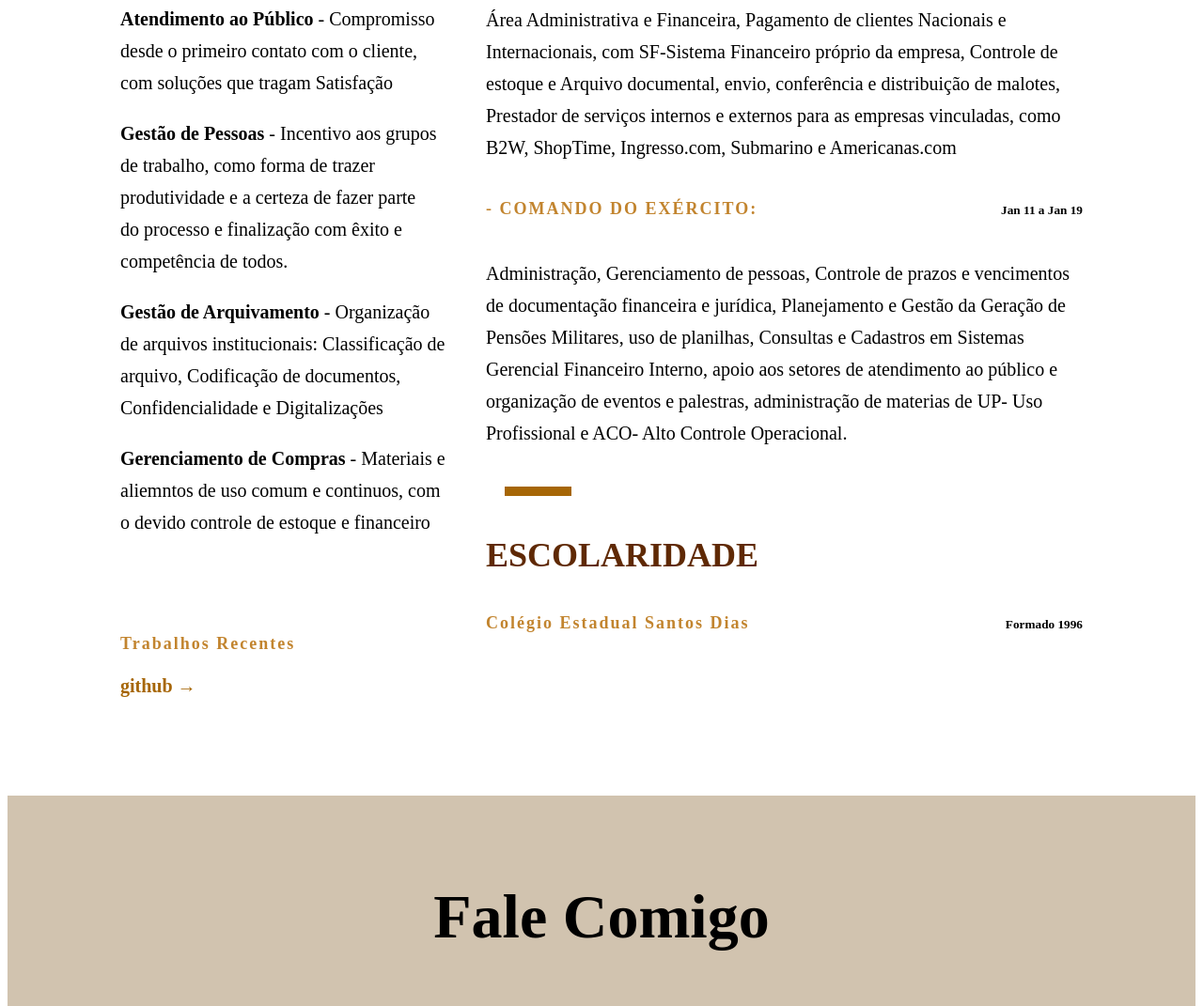
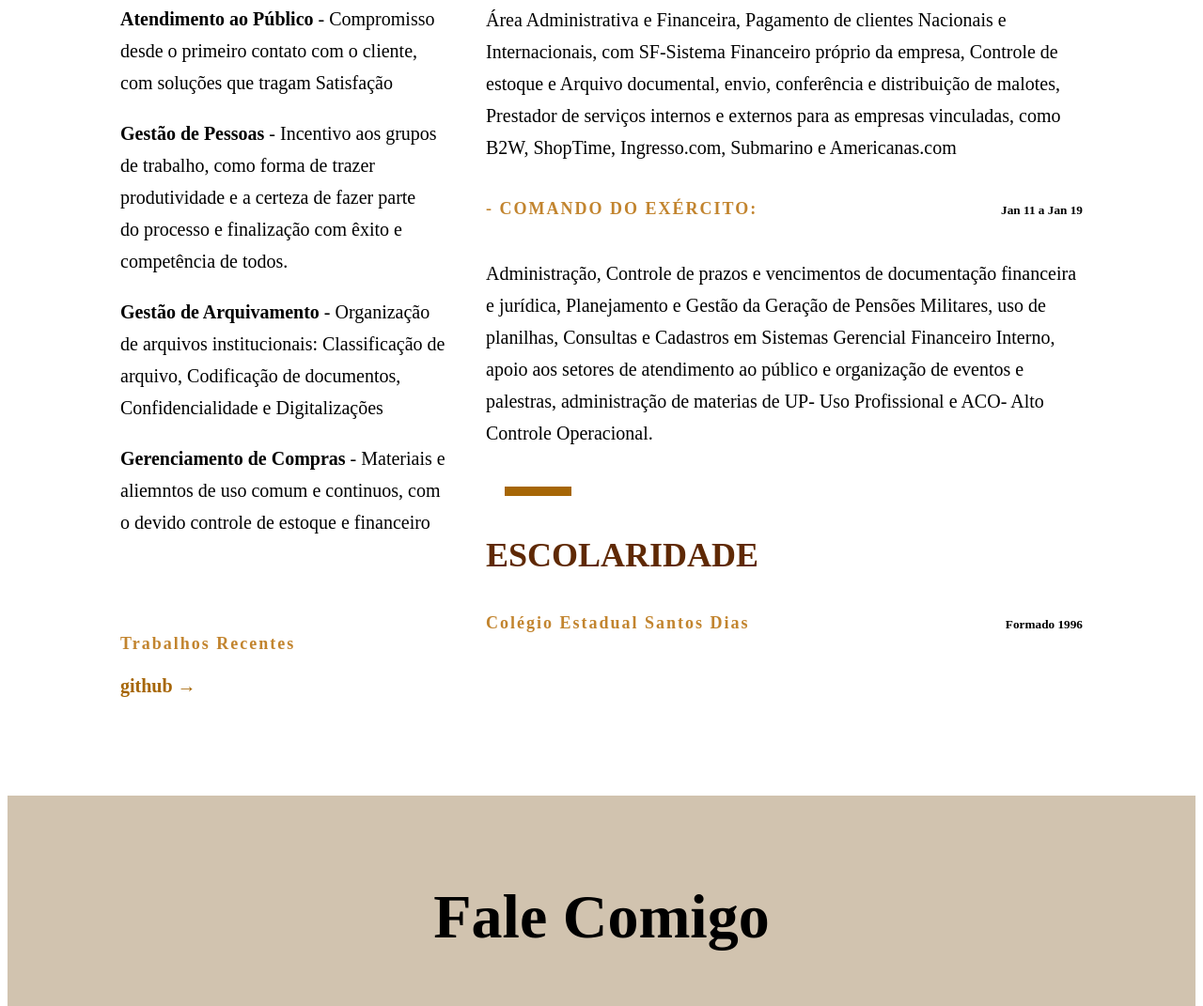
Before and after one commit to FlaRiber/portfolio, a plain HTML site: page index.html in a window 1280 px wide. Shown: the part 1686-2757 px from the top of the page at 94% size. Drawn offline with Linux system fonts and the light colour scheme.

```diff
--- a/index.html
+++ b/index.html
@@ -105,7 +105,7 @@
             <h3>- COMANDO DO EXÉRCITO:</h3>
             <h5>Jan 11 a Jan 19</h5>
         </div>
-            <p> Administração, Gerenciamento de pessoas, Controle de prazos e vencimentos de documentação financeira e
+            <p> Administração, Controle de prazos e vencimentos de documentação financeira e
                 jurídica, Planejamento e Gestão da Geração de Pensões Militares, uso de planilhas, Consultas e Cadastros em Sistemas
                 Gerencial Financeiro Interno, apoio aos setores de atendimento ao público e organização de
                 eventos e palestras, administração de materias de UP- Uso Profissional e ACO- Alto Controle Operacional.</p>
```
